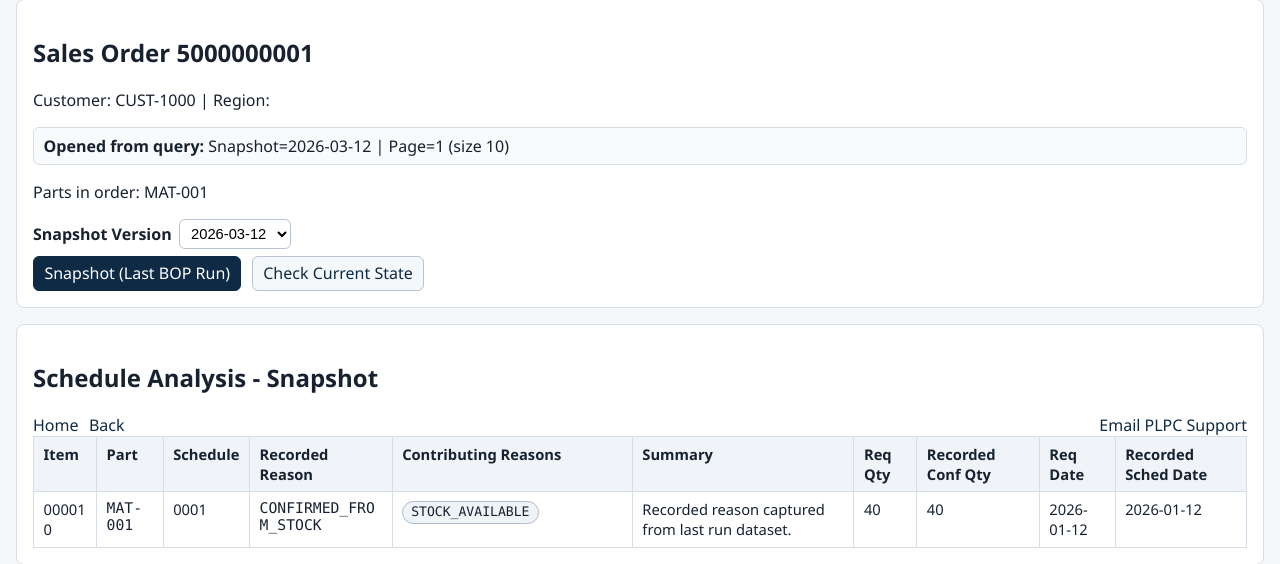
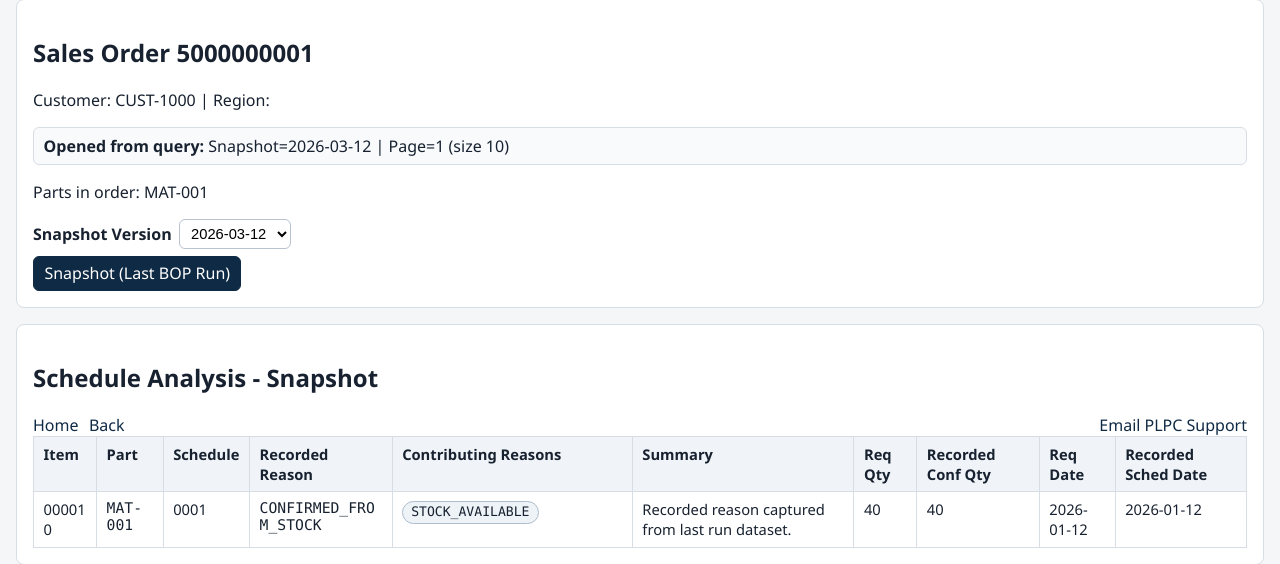
Before and after one commit to cmayer-amd/SalesOrderPOC, a FastAPI app: a page that uses app/templates/order_detail.html in a window 1280 px wide. Shown: the part 143-707 px from the top of the page. Run offline with FastAPI, Linux system fonts and the light colour scheme.

Commit message:
Remove current-state functionality and enforce snapshot-only behavior.
Simplify API and order detail UI to snapshot analysis only, removing current-mode controls, columns, and branching logic.

```diff
--- a/app/templates/order_detail.html
+++ b/app/templates/order_detail.html
@@ -17,7 +17,6 @@
   <p>Parts in order: {{ order_parts | join(", ") }}</p>
   {% endif %}
   <form method="get" class="snapshot-form">
-    <input type="hidden" name="mode" value="{{ mode }}">
     {% for key, value in origin_hidden_fields.items() %}
     <input type="hidden" name="{{ key }}" value="{{ value }}">
     {% endfor %}
@@ -31,17 +30,16 @@
     </label>
   </form>
   <div class="actions mode-actions">
-    <a class="mode-link {% if mode != 'current' %}active{% endif %}" href="/orders/{{ report.sales_order }}?mode=snapshot&snapshot_date={{ snapshot_date }}{{ origin_query_suffix }}">Snapshot (Last BOP Run)</a>
-    <a class="mode-link {% if mode == 'current' %}active{% endif %}" href="/orders/{{ report.sales_order }}?mode=current&snapshot_date={{ snapshot_date }}{{ origin_query_suffix }}">Check Current State</a>
+    <span class="mode-link active">Snapshot (Last BOP Run)</span>
   </div>
 </section>
 
 <section class="card">
-  <h2>Schedule Analysis{% if mode == 'current' %} - Current Check{% else %} - Snapshot{% endif %}</h2>
+  <h2>Schedule Analysis - Snapshot</h2>
   <div class="actions">
     <a href="/">Home</a>
     <a href="{{ back_url or '/' }}">Back</a>
-    {% if mode == 'snapshot' and review_mailto %}
+    {% if review_mailto %}
     <a class="support-link" href="{{ review_mailto }}">Email PLPC Support</a>
     {% endif %}
   </div>
@@ -53,63 +51,37 @@
         <th>Part</th>
         <th>Schedule</th>
         <th>Recorded Reason</th>
-        {% if mode == 'current' %}
-        <th>Current Reason</th>
-        {% endif %}
         <th>Contributing Reasons</th>
         <th>Summary</th>
         <th>Req Qty</th>
         <th>Recorded Conf Qty</th>
-        {% if mode == 'current' %}
-        <th>Current Conf Qty</th>
-        {% endif %}
         <th>Req Date</th>
         <th>Recorded Sched Date</th>
-        {% if mode == 'current' %}
-        <th>Current Sched Date</th>
-        <th>Can Meet Req Date Now</th>
-        {% endif %}
       </tr>
     </thead>
     <tbody>
       {% for r in report.results %}
-      {% set schedule_date_view = r.current_schedule_date if mode == 'current' else r.schedule_date %}
-      {% set is_unscheduled = (not schedule_date_view) or ((r.current_reason_code if mode == 'current' else r.reason_code) and (r.current_reason_code if mode == 'current' else r.reason_code)[:11] == "NO_SCHEDULE") %}
+      {% set schedule_date_view = r.schedule_date %}
+      {% set is_unscheduled = (not schedule_date_view) or (r.reason_code and r.reason_code[:11] == "NO_SCHEDULE") %}
       {% set is_delayed = schedule_date_view and r.requested_date and schedule_date_view > r.requested_date %}
       <tr class="{% if is_unscheduled %}row-unscheduled{% elif is_delayed %}row-delayed{% endif %}">
         <td>{{ r.item_number }}</td>
         <td class="code">{{ r.material }}</td>
         <td>{{ r.schedule_line }}</td>
         <td class="code">{{ r.reason_code }}</td>
-        {% if mode == 'current' %}
-        <td class="code">{{ r.current_reason_code }}</td>
-        {% endif %}
         <td class="trace-cell">
-          {% set reasons_view = r.current_contributing_reasons if mode == 'current' else r.contributing_reasons %}
+          {% set reasons_view = r.contributing_reasons %}
           {% if reasons_view %}
             {% for cr in reasons_view %}
               <span class="trace-chip code">{{ cr.code }}</span>
             {% endfor %}
           {% endif %}
         </td>
-        <td>{{ r.current_reason_text if mode == 'current' else r.reason_text }}</td>
+        <td>{{ r.reason_text }}</td>
         <td>{{ r.requested_qty }}</td>
         <td>{{ r.confirmed_qty }}</td>
-        {% if mode == 'current' %}
-        <td>{{ r.current_confirmed_qty }}</td>
-        {% endif %}
         <td>{{ r.requested_date }}</td>
         <td>{{ r.schedule_date }}</td>
-        {% if mode == 'current' %}
-        <td>{{ r.current_schedule_date }}</td>
-        <td>
-          {% if r.can_meet_requested_date_now %}
-            <span class="status-good">Yes</span>
-          {% else %}
-            <span class="status-bad">No</span>
-          {% endif %}
-        </td>
-        {% endif %}
       </tr>
       {% endfor %}
     </tbody>
@@ -117,7 +89,6 @@
   </div>
 </section>
 
-{% if mode == 'snapshot' %}
 <section class="card">
   <h2>Reason Trace</h2>
   {% for r in report.results %}
@@ -146,5 +117,4 @@
   {% endfor %}
 </section>
 {% endif %}
-{% endif %}
 {% endblock %}
```
Also changed, not shown: app/routers/api.py (+1 -10 lines), app/routers/web.py (+3 -11 lines).
